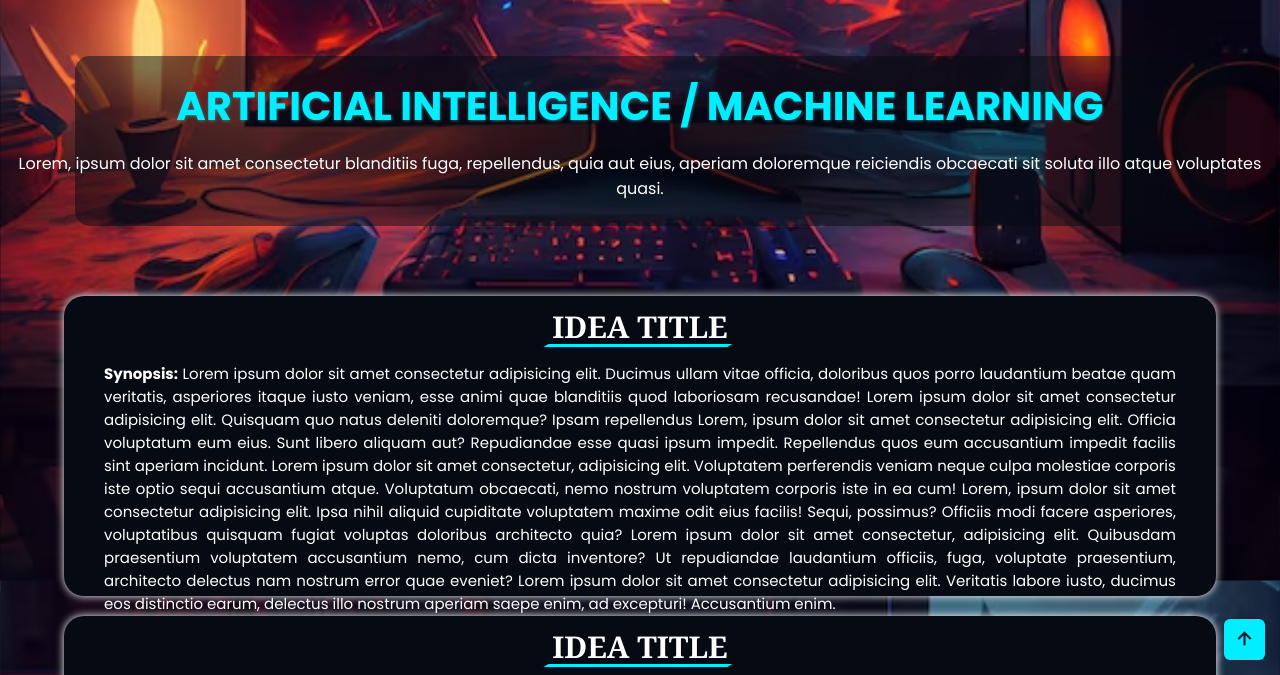
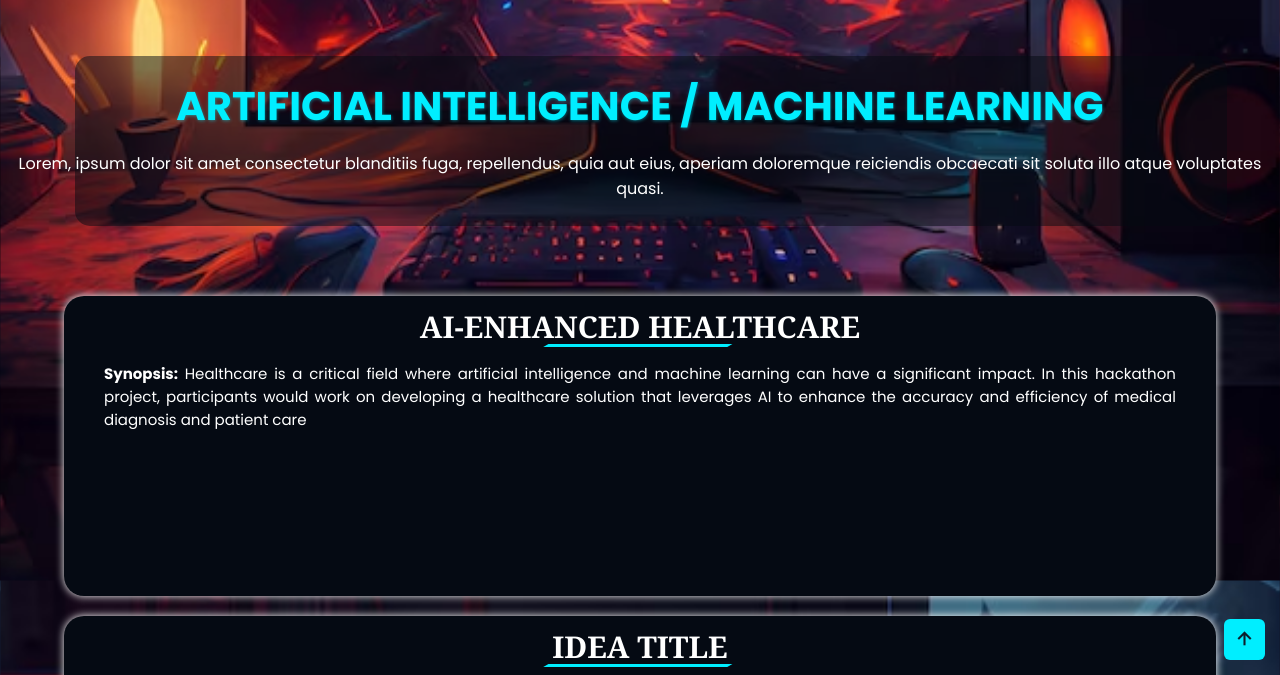
Before and after one commit to DarshanKrishna-DK/DevBraze, a plain HTML site: page Hackathon Page/hackathon.html in a window 1280 px wide. Shown: the part 125-800 px from the top of the page. Drawn offline with nearby package versions, Linux system fonts and the light colour scheme.

Commit message:
Update hackathon.html

```diff
--- a/Hackathon Page/hackathon.html
+++ b/Hackathon Page/hackathon.html
@@ -30,16 +30,10 @@
                 </div>
                 <div class="domain-idea-list">
                     <div class="idea-box">
-                        <h2>Idea Title</h2>
+                        <h2>AI-Enhanced Healthcare</h2>
                         <p>
                             <span>Synopsis:</span>
-                            Lorem ipsum dolor sit amet consectetur adipisicing elit. Ducimus ullam vitae officia, doloribus quos porro laudantium beatae quam veritatis, asperiores itaque iusto veniam, esse animi quae blanditiis quod laboriosam recusandae!
-                            Lorem ipsum dolor sit amet consectetur adipisicing elit. Quisquam quo natus deleniti doloremque? Ipsam repellendus
-                            Lorem, ipsum dolor sit amet consectetur adipisicing elit. Officia voluptatum eum eius. Sunt libero aliquam aut? Repudiandae esse quasi ipsum impedit. Repellendus quos eum accusantium impedit facilis sint aperiam incidunt.
-                            Lorem ipsum dolor sit amet consectetur, adipisicing elit. Voluptatem perferendis veniam neque culpa molestiae corporis iste optio sequi accusantium atque. Voluptatum obcaecati, nemo nostrum voluptatem corporis iste in ea cum!
-                            Lorem, ipsum dolor sit amet consectetur adipisicing elit. Ipsa nihil aliquid cupiditate voluptatem maxime odit eius facilis! Sequi, possimus? Officiis modi facere asperiores, voluptatibus quisquam fugiat voluptas doloribus architecto quia?
-                            Lorem ipsum dolor sit amet consectetur, adipisicing elit. Quibusdam praesentium voluptatem accusantium nemo, cum dicta inventore? Ut repudiandae laudantium officiis, fuga, voluptate praesentium, architecto delectus nam nostrum error quae eveniet?
-                            Lorem ipsum dolor sit amet consectetur adipisicing elit. Veritatis labore iusto, ducimus eos distinctio earum, delectus illo nostrum aperiam saepe enim, ad excepturi! Accusantium enim.
+                            Healthcare is a critical field where artificial intelligence and machine learning can have a significant impact. In this hackathon project, participants would work on developing a healthcare solution that leverages AI to enhance the accuracy and efficiency of medical diagnosis and patient care
                         </p>
                     </div>
                     <div class="idea-box">
```
